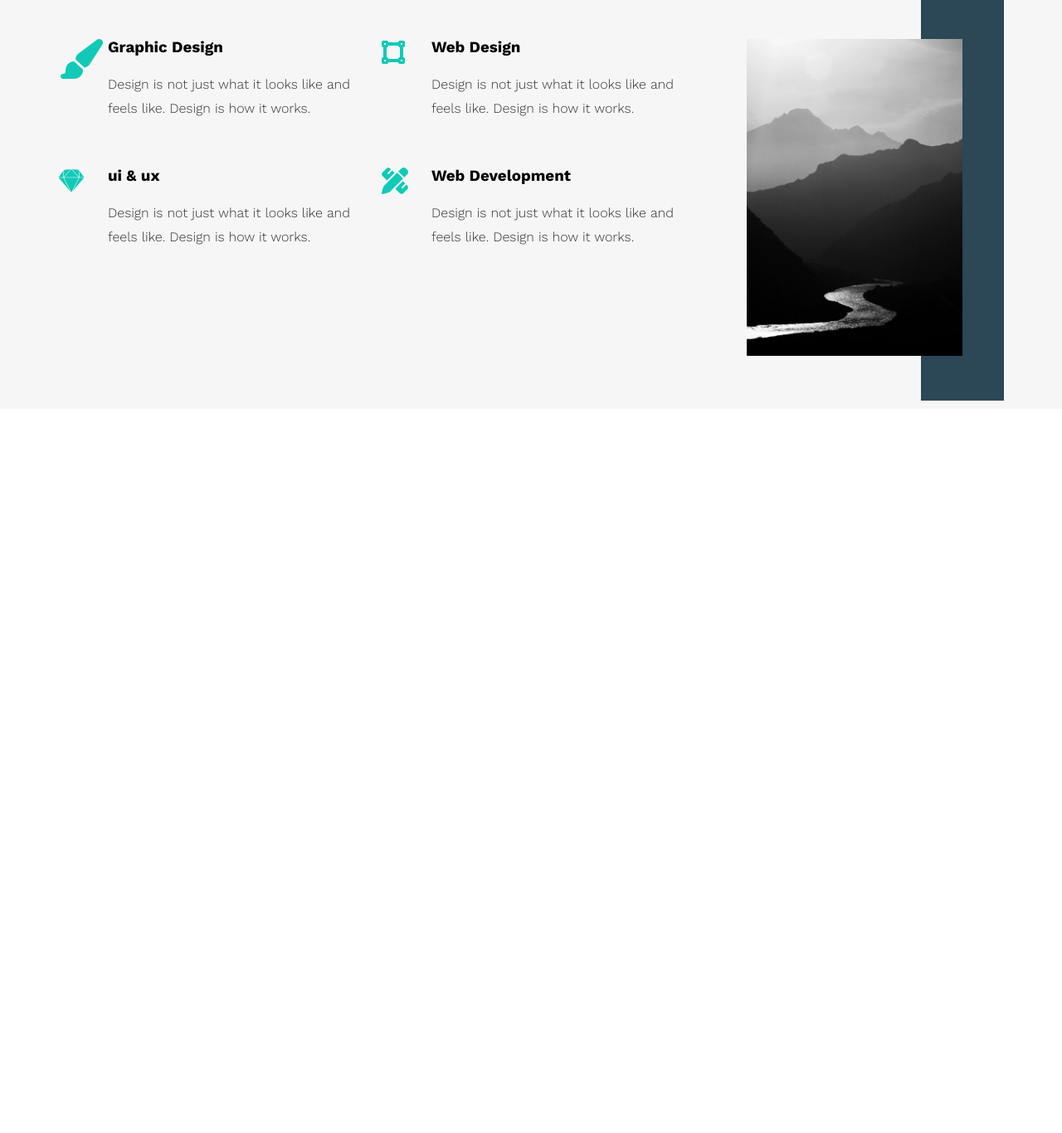
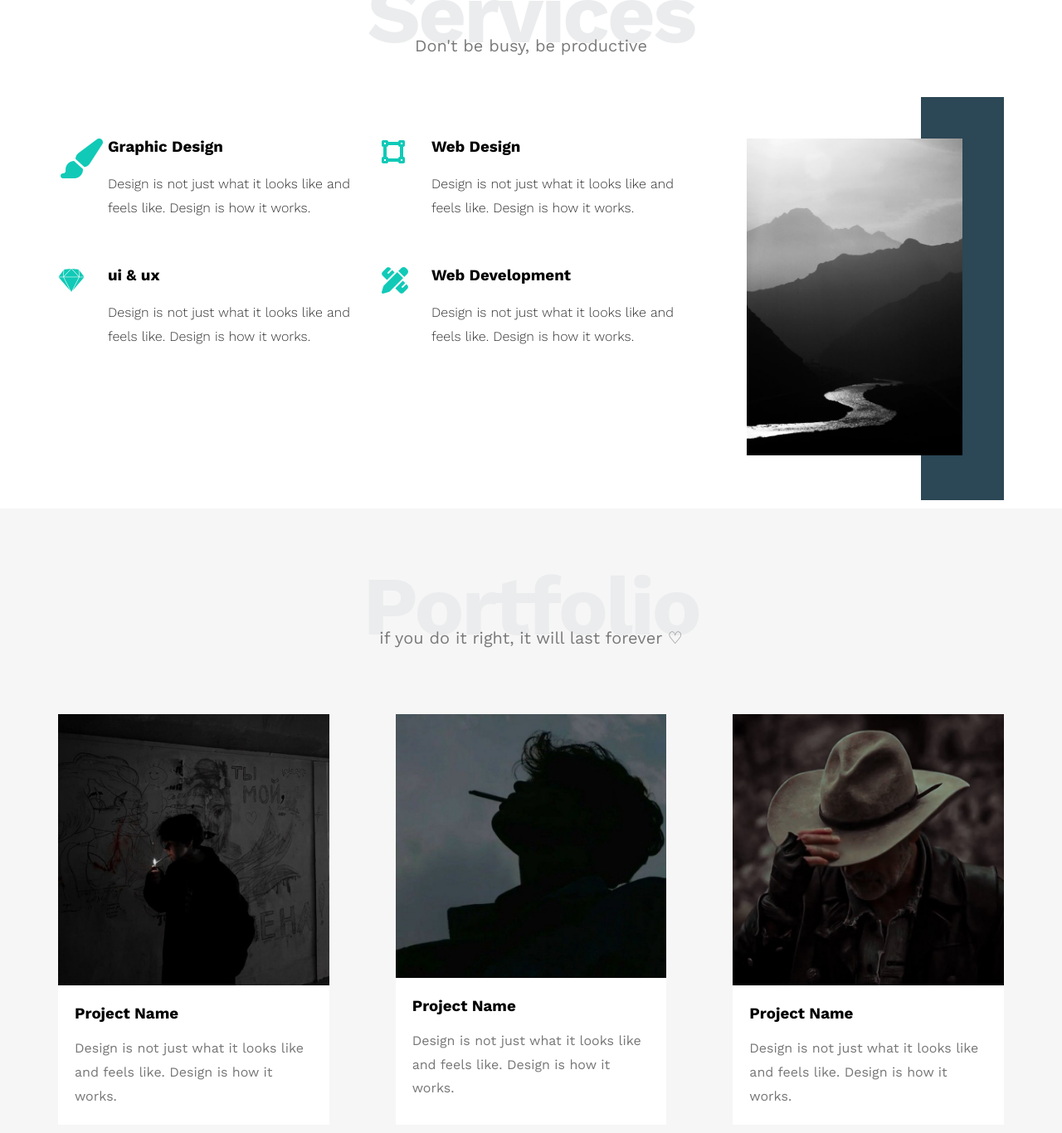
Before and after one commit to Cancelo13/leon, a plain HTML site: page index.html in a window 1280 px wide. Shown: the part 1320-2686 px from the top of the page at 83% size. Before the commit the page ends 1813 px from the top, so only its background shows below. Drawn offline with nearby package versions, Linux system fonts and the light colour scheme.

Commit message:
Portfolio Section

```diff
--- a/css/leon.css
+++ b/css/leon.css
@@ -36,6 +36,8 @@ body {
 :root {
     --main-color: #10cab7;
     --secondary-color: #2c4755;
+    --section-padding: 60px;
+    --section-background: #f6f6f6;
 }
 
 .container {
@@ -188,8 +190,9 @@ body {
 }
 
 .features {
-    padding: top 60px bottom 60px;
-    background-color: #f6f6f6;
+    padding-top: var(--section-padding);
+    padding-bottom: var(--section-padding);
+    background-color: var(--section-background);
 }
 
 .features .container {
@@ -221,9 +224,8 @@ body {
 }
 
 .services {
-    padding-top: 60px;
-    padding-bottom: 60px;
-    background-color: #f6f6f6;
+    padding-top: var(--section-padding);
+    padding-bottom: var(--section-padding);
 }
 
 .services .container .service-content {
@@ -290,3 +292,38 @@ body {
         display: none;
     }
 }
+
+.portfolio {
+    padding-top: var(--section-padding);
+    padding-bottom: var(--section-padding);
+    background-color: var(--section-background);
+}
+
+.portfolio .container .portfolio-content {
+    display: grid;
+    grid-template-columns: repeat(auto-fill, minmax(300px, 1fr));
+    gap: 80px;
+    margin-top: 80px;
+}
+
+.portfolio .container .portfolio-content .card {
+    background-color: white;
+}
+
+.portfolio .container .portfolio-content .card img {
+    max-width: 100%;
+}
+
+.portfolio .container .portfolio-content .card .info {
+    padding: 20px;
+}
+
+.portfolio .container .portfolio-content .card .info h3 {
+    margin: 0;
+}
+
+.portfolio .container .portfolio-content .card .info p {
+    color: #777;
+    line-height: 1.8;
+    margin-bottom: 0;
+}
--- a/index.html
+++ b/index.html
@@ -110,6 +110,35 @@
             </div>
         </div>
     </div>
+    <div class="portfolio">
+        <div class="container">
+            <h2 class="special-heading">Portfolio</h2>
+            <p>if you do it right, it will last forever ♡ </p>
+            <div class="portfolio-content">
+                <div class="card">
+                    <img src="images/portfolio1.jpeg" alt="Portfolio">
+                    <div class="info">
+                        <h3>Project Name</h3>
+                        <p>Design is not just what it looks like and feels like. Design is how it works.</p>
+                    </div>
+                </div>
+                <div class="card">
+                    <img src="images/portfolio2.jpeg" alt="Portfolio">
+                    <div class="info">
+                        <h3>Project Name</h3>
+                        <p>Design is not just what it looks like and feels like. Design is how it works.</p>
+                    </div>
+                </div>
+                <div class="card">
+                    <img src="images/portfolio3.jpeg" alt="Portfolio">
+                    <div class="info">
+                        <h3>Project Name</h3>
+                        <p>Design is not just what it looks like and feels like. Design is how it works.</p>
+                    </div>
+                </div>
+            </div>
+        </div>
+    </div>
 </body>
 
 </html>
```
Also changed, not shown: images/portfolio1.jpeg (added), images/portfolio2.jpeg (added), images/portfolio3.jpeg (added).
